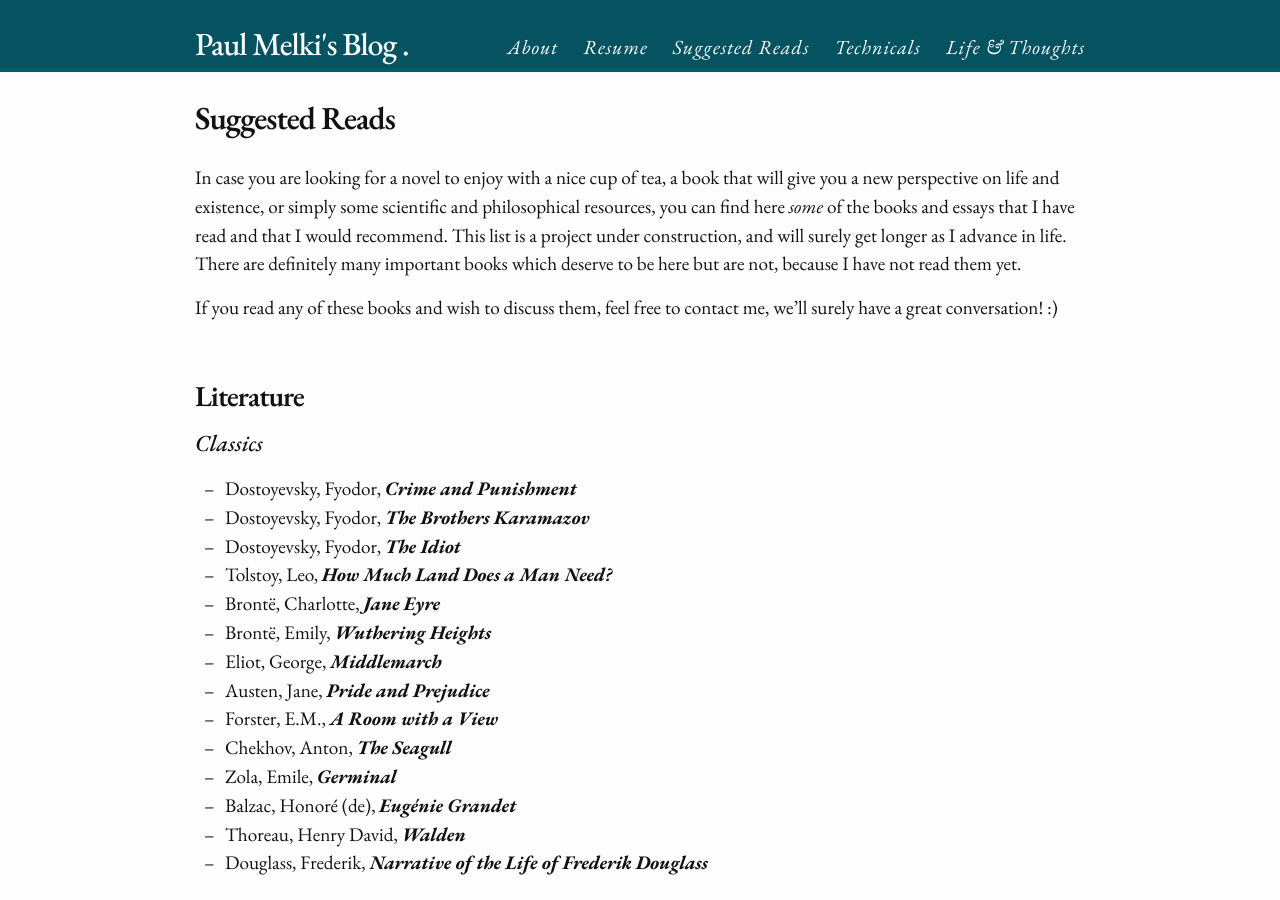
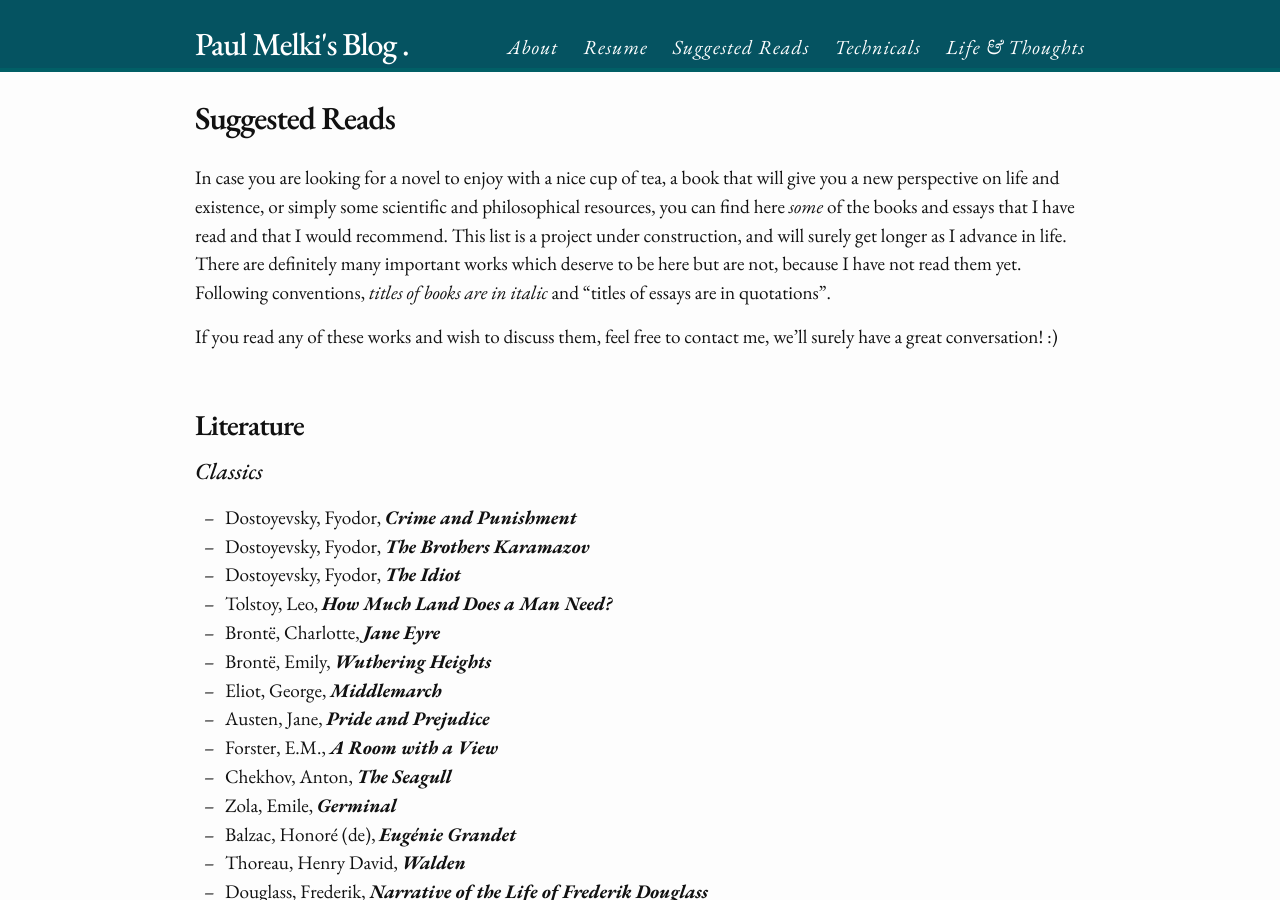
Before and after one commit to paulmelki/paulmelki.github.io, a Jekyll site: the page built from reads.md, in a window 1280 px wide and 900 px high. Built offline with Jekyll 4.4.1, drawn with Linux system fonts in a browser that asks for light colours; nearby versions of some CDN libraries; some web fonts are replaced; some of the changed lines change nothing that is shown; some of the changed text lies outside the part shown.

Commit message:
Update reads.md

```diff
--- a/reads.md
+++ b/reads.md
@@ -4,9 +4,9 @@
 permalink: /suggestedreads/
 ---
 
-In case you are looking for a novel to enjoy with a nice cup of tea, a book that will give you a new perspective on life and existence, or simply some scientific and philosophical resources, you can find here *some* of the books and essays that I have read and that I would recommend. This list is a project under construction, and will surely get longer as I advance in life. There are definitely many important books which deserve to be here but are not, because I have not read them yet.
+In case you are looking for a novel to enjoy with a nice cup of tea, a book that will give you a new perspective on life and existence, or simply some scientific and philosophical resources, you can find here *some* of the books and essays that I have read and that I would recommend. This list is a project under construction, and will surely get longer as I advance in life. There are definitely many important works which deserve to be here but are not, because I have not read them yet. Following conventions, *titles of books are in italic* and "titles of essays are in quotations".
 
-If you read any of these books and wish to discuss them, feel free to contact me, we'll surely have a great conversation! :)
+If you read any of these works and wish to discuss them, feel free to contact me, we'll surely have a great conversation! :)
 
 &nbsp;
 
@@ -55,6 +55,7 @@
 ## *Literary Criticism*
 - Calvino, Italo, ***Why Read the Classics***
 - Sontag, Susan, **"Against Interpretation"**
+- Orwell, George, **"Politics and the English Language"**
 
 
 &nbsp;
@@ -92,12 +93,12 @@
 - Ramsey, Frank P., **"Truth and Probability"**
 
 ## *Philosophy of Science*
-- Von Hayek, Friedrich, ***The Use of Knowledge in Society***
-- Von Hayek, Friedrich, ***Scientism and the Study of Society***
+- Von Hayek, Friedrich, **"The Use of Knowledge in Society"**
+- Von Hayek, Friedrich, **"Scientism and the Study of Society"**
 
 ## *Popularised Science*
 - Taleb, Nassim Nicholas, ***Fooled by Randomness***
-- Sing, Simon, ***Fermat's Last Theorem***
+- Singh, Simon, ***Fermat's Last Theorem***
 - Livio, Mario, ***Is God a Mathematician?***
 
 
```
